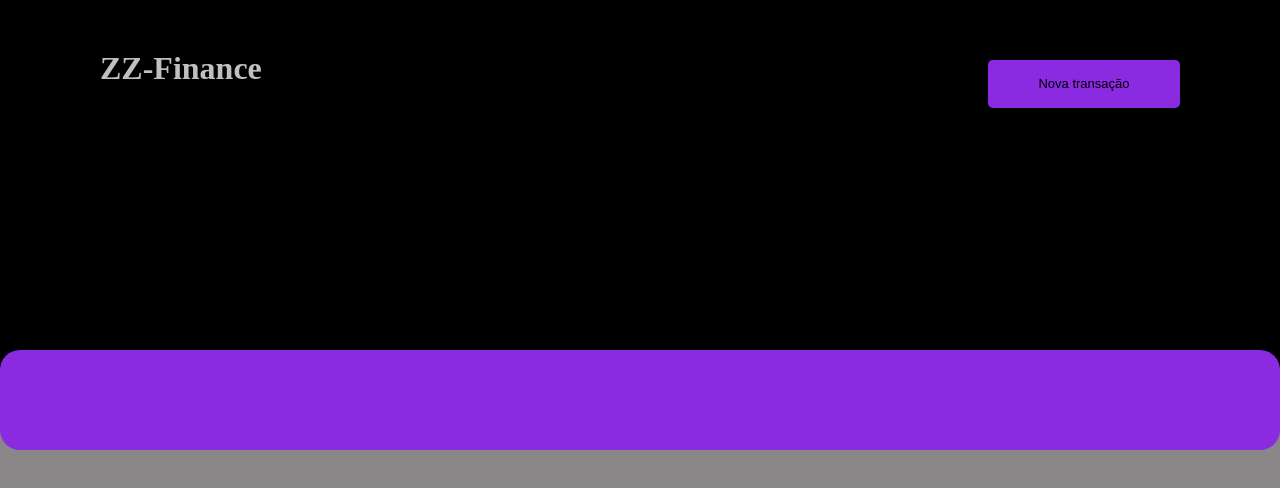
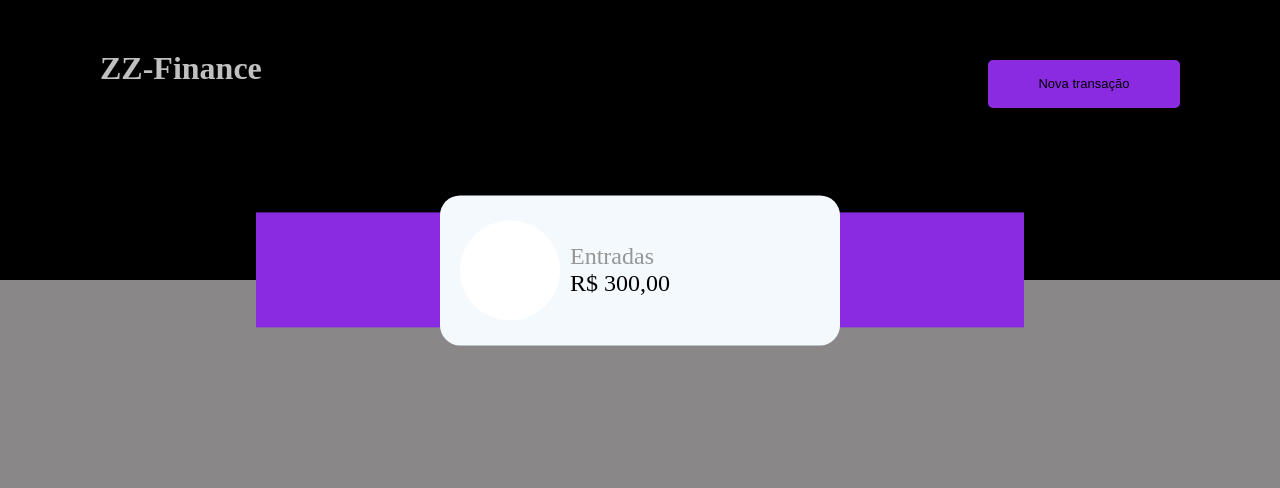
Before and after one commit to EdsonZ91/ZZ-Finance, a React (Vite) app: page / in a window 1280 px wide. Shown: the top 488 px of the page. Built offline with nearby package versions, Linux system fonts and the light colour scheme; a web font is replaced by a local one.

Commit message:
card save now

```diff
--- a/src/App.css
+++ b/src/App.css
@@ -22,7 +22,7 @@
   justify-content: space-between;
   flex-direction: row;
   width: 100vw;
-  height: calc(1vh + 50%);
+  height: 35%;
   position: absolute;
   padding-left: 100px;
   padding-right: 100px;
@@ -32,20 +32,19 @@
 }
 
 .cardsBank{
-
- width: 100px;
- height: 300px;
+ background-color: blueviolet;
+ width: 60%;
+ height: 9vw;
  position: absolute;
  z-index: 1;
  padding: 20px;
- border-radius: 20px;
  display: flex;
  justify-content: center;
 align-items: center;
 top: 50%;
 left: 50%;
 transform: translate(-50%, -50%);
-
+top: 270px;
 }
 
 input{
@@ -91,10 +90,39 @@ button:active{
   opacity: 1;
 }
 
-.cardsBank{
-  background-color: blueviolet;
+.carDbank{
+  width: 400px;
+  height: 150px;
+  border-radius: 20px;
+  background-color: #F4F9FE;
+  padding: 20px;
+  display:flex;
+  align-items: center;
+  gap: 10px;
+
+
+}
+
+
+.cardIcon{
   height: 100px;
-  width: 100%;
-  position: absolute;
-  top: 400px
+  width: 100px;
+  border-radius: 50px;
+  background-color: #FFFFFF;
+
 }
+
+.entradaTx{
+
+
+}
+
+.Ent{
+  font-size: x-large;
+  color: #969696;
+}
+
+.valr{
+  font-size: x-large;
+  color:#000000;
+}
--- a/src/App.jsx
+++ b/src/App.jsx
@@ -6,10 +6,21 @@ function App() {
                 <h1>ZZ-Finance</h1>
 
                  <button className="firstBu">Nova transação</button>
-             </div>
-                <div className="cardsBank">
-                    <div></div>
+            </div>
+            <div className="cardsBank">
+                <div className="carDbank">
+                    <div className="cardIcon">
+
+                    </div>
+                    <div className="entradaTx">
+                        <p className="Ent">Entradas</p>
+                        <p className="valr">R$ 300,00</p>
+
+                    </div>
+
                 </div>
+
+            </div>
         </div>
     )
 }
```
